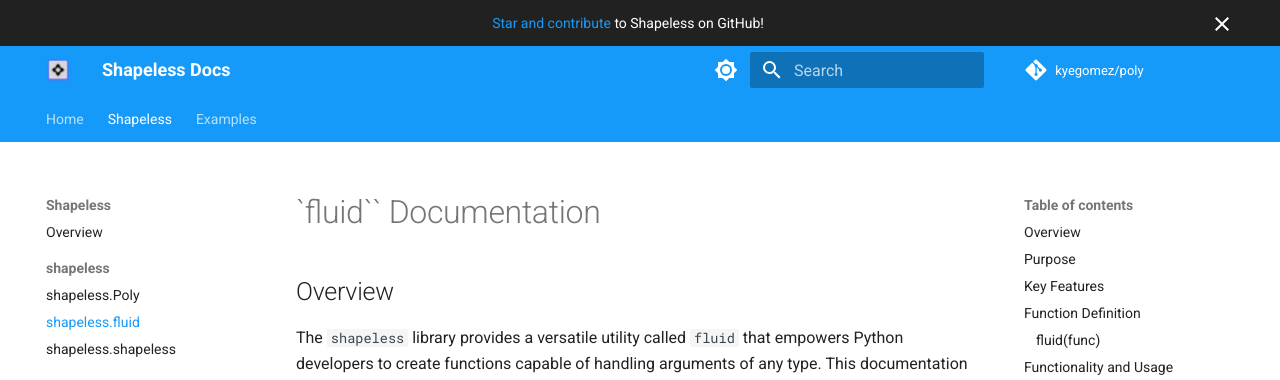
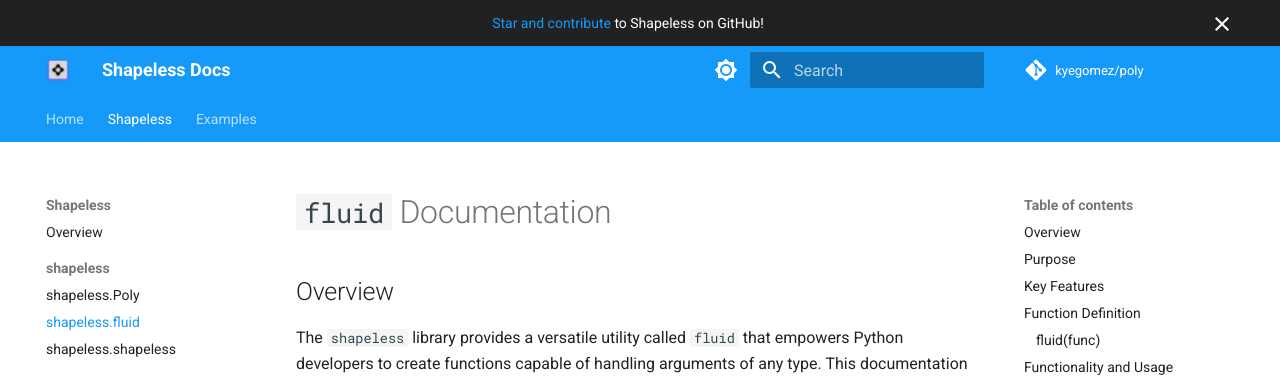
Before and after one commit to kyegomez/Poly, an MkDocs documentation site: the page built from docs/shapeless/fluid.md, in a window 1280 px wide and 900 px high. Shown: the top 380 px of the window. Built offline with MkDocs 1.6.1 and Material for MkDocs 9.7.7, drawn with Linux system fonts in a browser that asks for light colours; comment, search, counter and statistics services are not loaded.

Commit message:
clean up

```diff
--- a/docs/shapeless/fluid.md
+++ b/docs/shapeless/fluid.md
@@ -1,4 +1,4 @@
-# `fluid`` Documentation
+# `fluid` Documentation
 
 ## Overview
 
```
Also changed, not shown: docs/shapeless/shapeless.md (+1 -1 lines).
